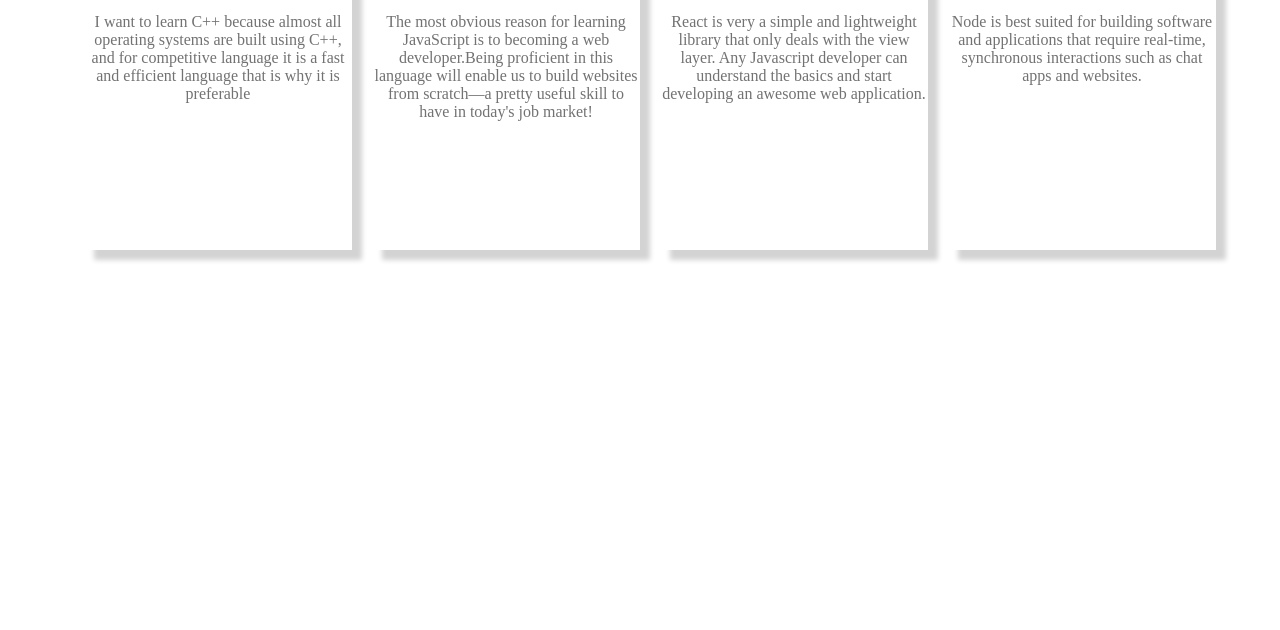
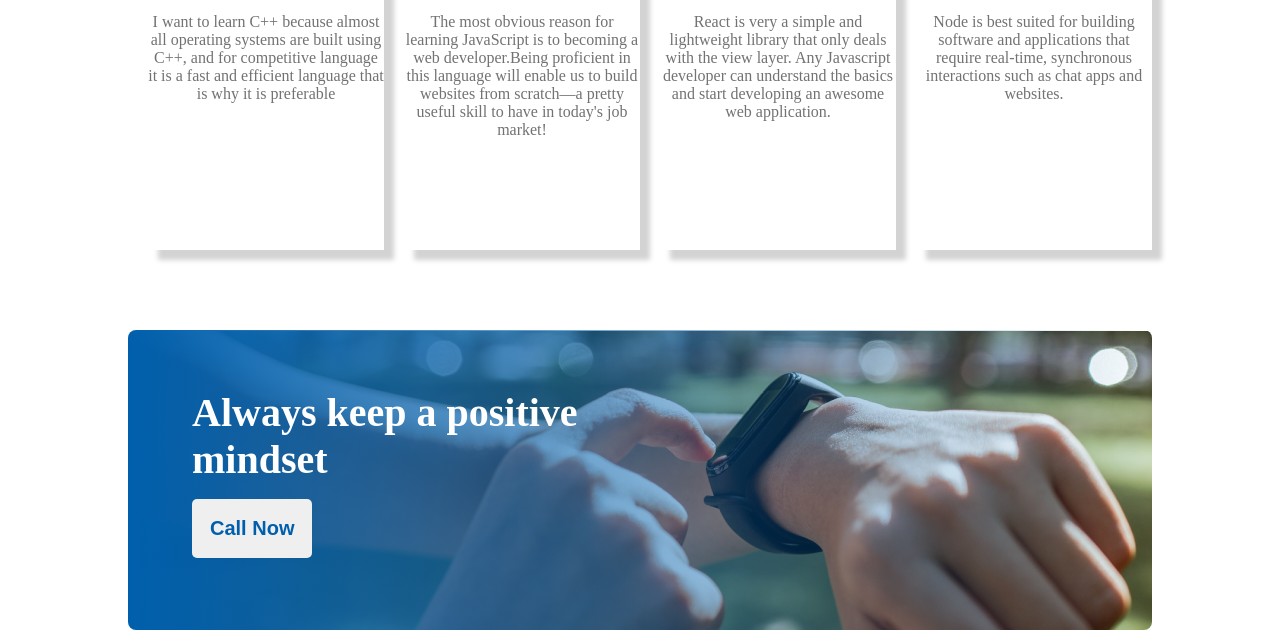
Before and after one commit to ForhadRoben/new-year-new-me-project-using-HTML-CSS, a plain HTML site: page index.html in a window 1280 px wide. Shown: the part 1744-2374 px from the top of the page. Before the commit the page ends 2018 px from the top, so only its background shows below. Drawn offline with Linux system fonts and the light colour scheme.

Commit message:
positive mindset with linear gradient section

```diff
--- a/index.html
+++ b/index.html
@@ -87,6 +87,13 @@
                 </div>
             </div>
         </section>
+        <!-- positive mindset with linear gradient section -->
+        <section>
+            <div class="appointment">
+                <h3>Always keep a positive <br>mindset</h3>
+                <button class="call-btn">Call Now</button>
+            </div>
+        </section>
     </main>
     <footer></footer>
 
--- a/styles/style.css
+++ b/styles/style.css
@@ -3,6 +3,21 @@
     padding: 0;
     box-sizing: border-box;
 }
+
+/* common style start */
+button {
+    padding: 18px;
+    font-weight: 600;
+    font-size: 20px;
+    border-radius: 5px;
+    border-style: none;
+}
+
+section {
+    margin-top: 80px;
+}
+
+/* common style end */
 
 /* header section start */
 .banner-design {
@@ -40,19 +55,13 @@
 }
 
 .banner-btn {
-    padding: 15px;
-    font-weight: 600;
-    font-size: 20px;
+
     color: #005FAC;
-    border-radius: 5px;
-    border-style: none;
     position: absolute;
     left: 250px;
 }
 
-section {
-    margin-top: 80px;
-}
+
 
 /* header section end */
 
@@ -113,7 +122,7 @@ section {
 
 .all-courses {
     display: flex;
-    width: 90%;
+    width: 80%;
     height: 50vh;
     margin: 24px auto;
     /* border: 2px solid red; */
@@ -143,3 +152,31 @@ h3 {
 }
 
 /* planning section end */
+
+/* positive mindset with linear gradient section start */
+.appointment {
+    width: 80%;
+    height: 300px;
+    margin: 0 auto;
+    border-radius: 8px;
+    background-image: linear-gradient(90deg, #005FAC 0%, rgba(0, 95, 172, 0) 100%), url(../images/watch.png);
+    padding: 59px 0 0 64px;
+}
+
+.appointment h3 {
+    font-weight: 700;
+    font-size: 40px;
+    line-height: 47px;
+    color: #FFFFFF;
+}
+
+.call-btn {
+    color: #005FAC;
+
+}
+
+/* positive mindset with linear gradient section end */
+
+/* Footer section start */
+
+/* Footer section end */
```
